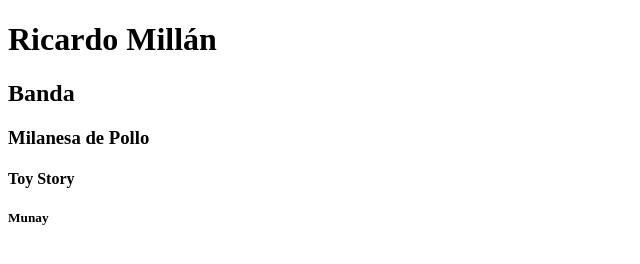
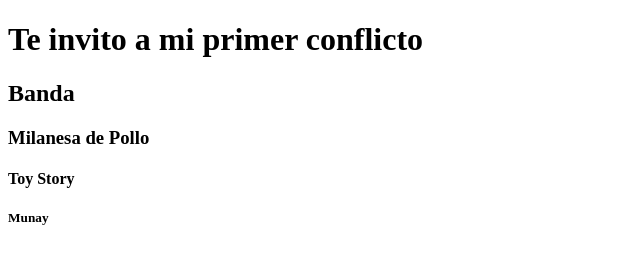
Before and after one commit to ricardomillan13/ch62-mis_preferencias, a plain HTML site: page index.html in a window 1280 px wide. Shown: the whole page, without its empty margins (0-640 px from the left). Drawn offline with Linux system fonts and the light colour scheme.

Commit message:
feat: modificacion remota del h1 desde github

```diff
--- a/index.html
+++ b/index.html
@@ -6,7 +6,7 @@
     <title>Document</title>
 </head>
 <body>
-    <h1>Ricardo Millán</h1>
+    <h1>Te invito a mi primer conflicto</h1>
     <h2>Banda</h2>
     <h3>Milanesa de Pollo</h3>
     <h4>Toy Story</h4>
```
